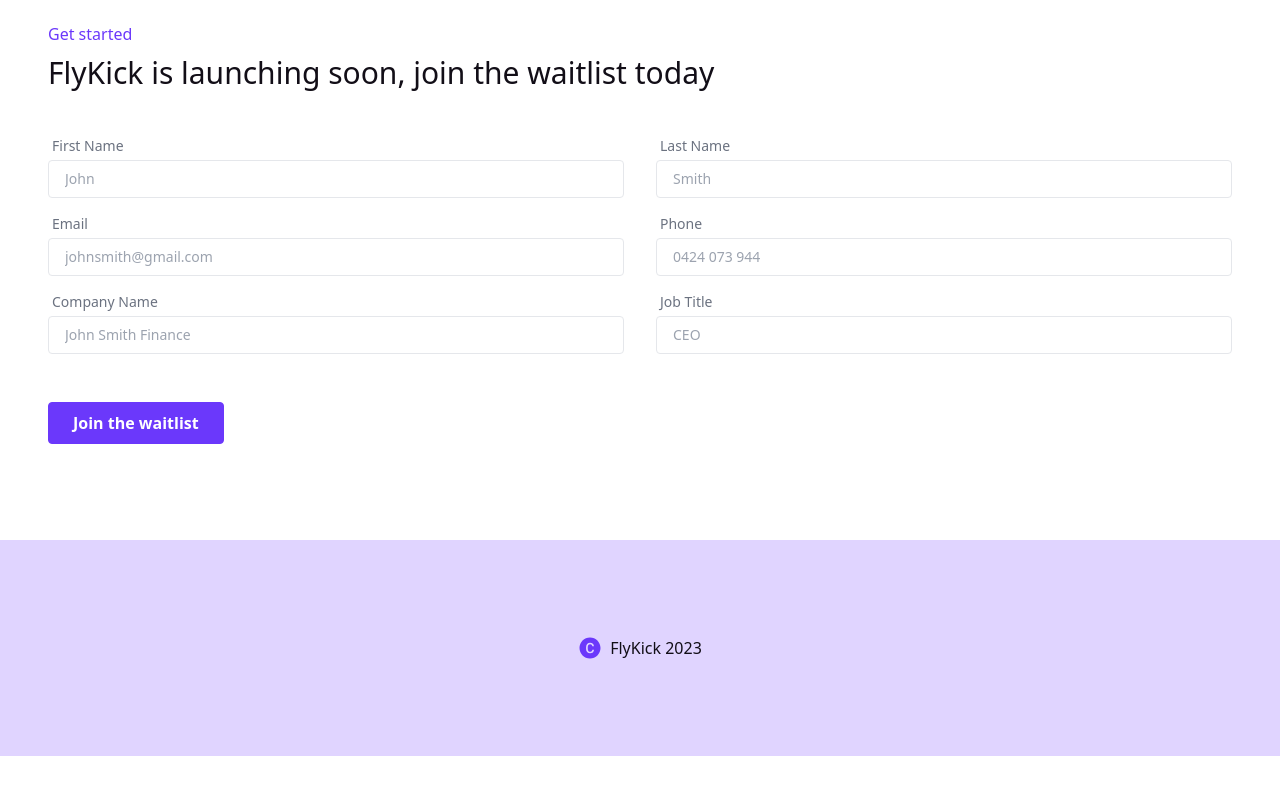
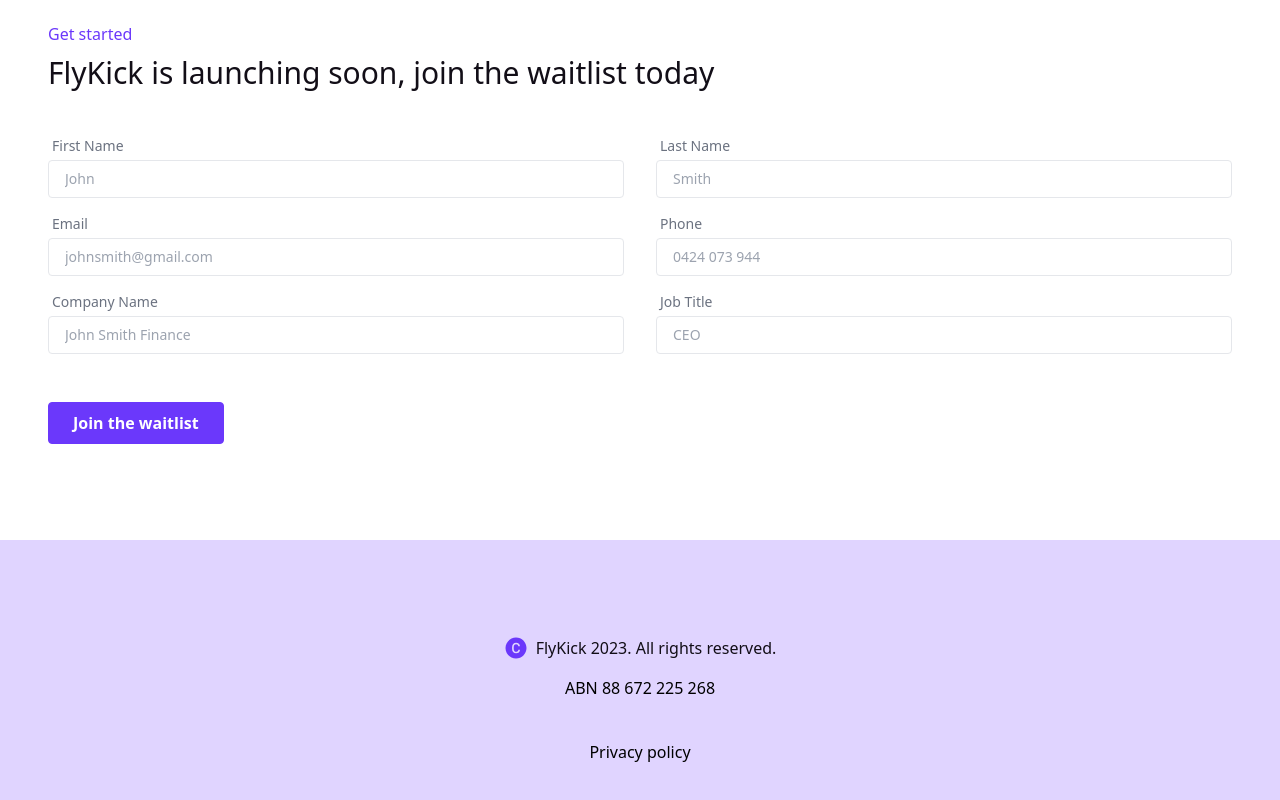
Before and after one commit to arjunp8822/flykick, a React (Vite) app in the folder frontend/: page / in a window 1280 px wide. Shown: the part 4321-5121 px from the top of the page. Before the commit the page ends 5077 px from the top, so only its background shows below. Built offline with nearby package versions, Linux system fonts and the light colour scheme; the HTML template or start-up script is replaced by a standard one.

Commit message:
added privacy policy to footer

```diff
--- a/frontend/src/components/Footer.jsx
+++ b/frontend/src/components/Footer.jsx
@@ -4,14 +4,20 @@
 
 const Footer = () => {
   return (
-    <div className="flex flex-col justify-center items-center">
-      <div className="flex gap-2 justify-center items-center">
+    <div className="flex gap-2 justify-center items-center flex-col">
+      <div className="flex flex-row gap-2 mb-2">
         <AiFillCopyrightCircle className="text-bg-cta text-2xl" />
-        <h3 className="cursor-pointer hover:text-gray-400 transition duration-100">
-          <a href="/">
-            <h5 className="text-font-primary font-medium">FlyKick 2023</h5>
-          </a>
-        </h3>
+        <div className="cursor-pointer hover:text-gray-400 transition duration-100">
+          <p className="text-font-primary font-medium">
+            FlyKick 2023. All rights reserved.
+          </p>
+        </div>
+      </div>
+      <div className="mb-8">
+        <p>ABN 88 672 225 268</p>
+      </div>
+      <div>
+        <a href="/privacy">Privacy policy</a>
       </div>
     </div>
   );
--- a/frontend/src/components/Navbar.jsx
+++ b/frontend/src/components/Navbar.jsx
@@ -58,7 +58,10 @@
               className="flex justify between items-center w-full border-b pb-4"
               onClick={() => scrollToSection("#benefits")}
             >
-              <a className="flex justify-between w-full items-center">
+              <a
+                className="flex justify-between w-full items-center"
+                href="/#benefits"
+              >
                 <h5>Benefits</h5>
                 <AiOutlineRight className="text-lg" />
               </a>
@@ -67,7 +70,10 @@
               className="flex justify-between items-center w-full border-b pb-4"
               onClick={() => scrollToSection("#features")}
             >
-              <a className="flex justify-between w-full items-center">
+              <a
+                className="flex justify-between w-full items-center"
+                href="/#features"
+              >
                 <h5>Features</h5>
                 <AiOutlineRight className="text-lg" />
               </a>
@@ -77,13 +83,16 @@
               className="flex justify-between items-center text-center w-full border-b pb-4"
               onClick={() => scrollToSection("#reviews")}
             >
-              <a className="flex justify-between w-full items-center">
+              <a
+                className="flex justify-between w-full items-center"
+                href="/#reviews"
+              >
                 <h5>Reviews</h5>
                 <AiOutlineRight className="text-lg" />
               </a>
             </li>
             <li className="mt-8 w-full">
-              <a href="#onboard">
+              <a href="/#onboard">
                 <button
                   className="bg-bg-cta text-white w-full hover:bg-white hover:text-bg-cta border border-bg-cta transition-all duration-150"
                   onClick={() => scrollToSection("#onboard")}
```
